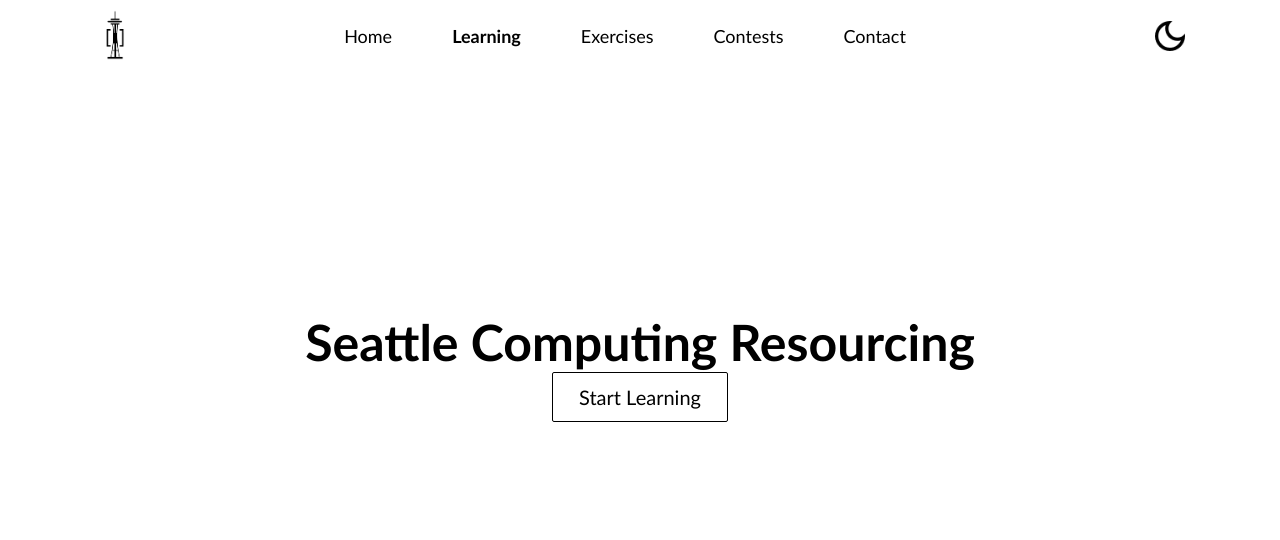
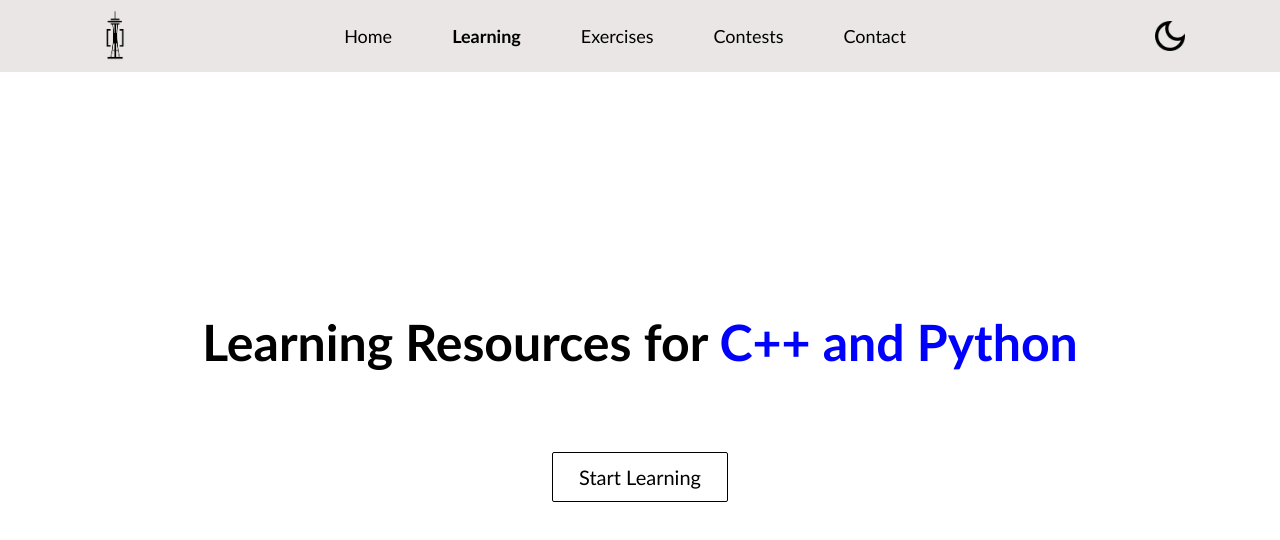
Before and after one commit to Seattle-Computing-Resourcing/scr-web, a React (Vite) app: page /learning in a window 1280 px wide. Shown: the top 540 px of the page. Built offline with nearby package versions, Linux system fonts and the light colour scheme.

Commit message:
new colors

```diff
--- a/src/components/button/Button.css
+++ b/src/components/button/Button.css
@@ -22,7 +22,7 @@
     color: black;
     padding: 8px 20px;
     border: 1px solid black;
-    transition: all 0.3s ease-out;
+    transition: all 0.5s ease-out;
 }
 
 .dark .btn--outline {
@@ -43,7 +43,7 @@
 .btn--medium:hover, .btn--large:hover {
     background-color: black;
     color: white;
-    transition: all 0.3s ease out;
+    transition: all 0.5s ease out;
 }
 
 .dark .btn--medium:hover, .dark .btn--large:hover {
--- a/src/components/button/Button.jsx
+++ b/src/components/button/Button.jsx
@@ -5,12 +5,12 @@ import { Link } from 'react-router-dom'
 const STYLES = ['btn--primary', 'btn--outline'];
 const SIZES = ['btn--medium', 'btn--large'];
 
-const Button = ({children, type, onClick, buttonStyle, buttonSize}) => {
+const Button = ({children, type, onClick, buttonStyle, buttonSize, linkTo}) => {
     const checkButtonStyle = STYLES.includes(buttonStyle) ? buttonStyle : STYLES[0];
     const checkButtonSize = SIZES.includes(buttonSize) ? buttonSize : SIZES[0];
 
     return (
-      <Link to="/learning/test" className="btn-mobile">
+      <Link to={linkTo} className="btn-mobile">
         <button
           className={`btn ${checkButtonStyle} ${checkButtonSize}`}
           onClick={onClick}
--- a/src/components/navbar/Navbar.css
+++ b/src/components/navbar/Navbar.css
@@ -7,7 +7,7 @@
     display: flex;
     align-items: center;
     justify-content: space-between;
-    background: white;
+    background: rgb(235, 230, 230);
     padding: 5px 7%;
     transition: 0.5s;
     z-index: 10;
@@ -65,8 +65,7 @@ ul li:hover {
 }
 
 .dark .navbar {
-    background: black;
-    color: lightgrey;
+    background: rgb(42, 37, 37);
 }
 
 .menu {
@@ -96,7 +95,7 @@ ul li:hover {
         right: -100vw;
         width: 75vw;
         height: 100vh;
-        background: white;
+        background: rgb(235, 230, 230);
         padding: 40px 0 0 10px;
         transition: 0.5s;
 
@@ -118,7 +117,7 @@ ul li:hover {
     }
 
     .dark ul {
-        background: black;
+        background: rgb(42, 37, 37);
     }
 
     ul li {
--- a/src/routes/Contact.css
+++ b/src/routes/Contact.css
@@ -8,7 +8,7 @@
 }
 
 .dark .contact {
-    background: darkblue;
+    background: rgb(51, 51, 246);
 }
 
 form {
--- a/src/routes/Learning.css
+++ b/src/routes/Learning.css
@@ -20,3 +20,15 @@
     margin-top: 30vh;
     transition: 0.5s;
 }
+
+.learning-btn {
+    margin-top: 10vh;
+}
+
+.learn-blue {
+    color: blue;
+}
+
+.dark .learn-blue {
+    color: skyblue;
+}
--- a/src/routes/Learning.jsx
+++ b/src/routes/Learning.jsx
@@ -21,10 +21,12 @@ const Learning = () => {
         <Navbar theme={theme} setTheme={setTheme} />
 
         <div className="learning-hero">
-          <h1>Seattle Computing Resourcing</h1>
-          <Button buttonStyle="btn--outline" buttonSize="btn--large">
-            Start Learning
-          </Button>
+          <h1>Learning Resources for <span class="learn-blue">C++ and Python</span></h1>
+          <div className="learning-btn">
+            <Button buttonStyle="btn--outline" buttonSize="btn--large" linkTo='/learning/test'>
+              Start Learning
+            </Button>
+          </div>
         </div>
       </div>
     );
```
